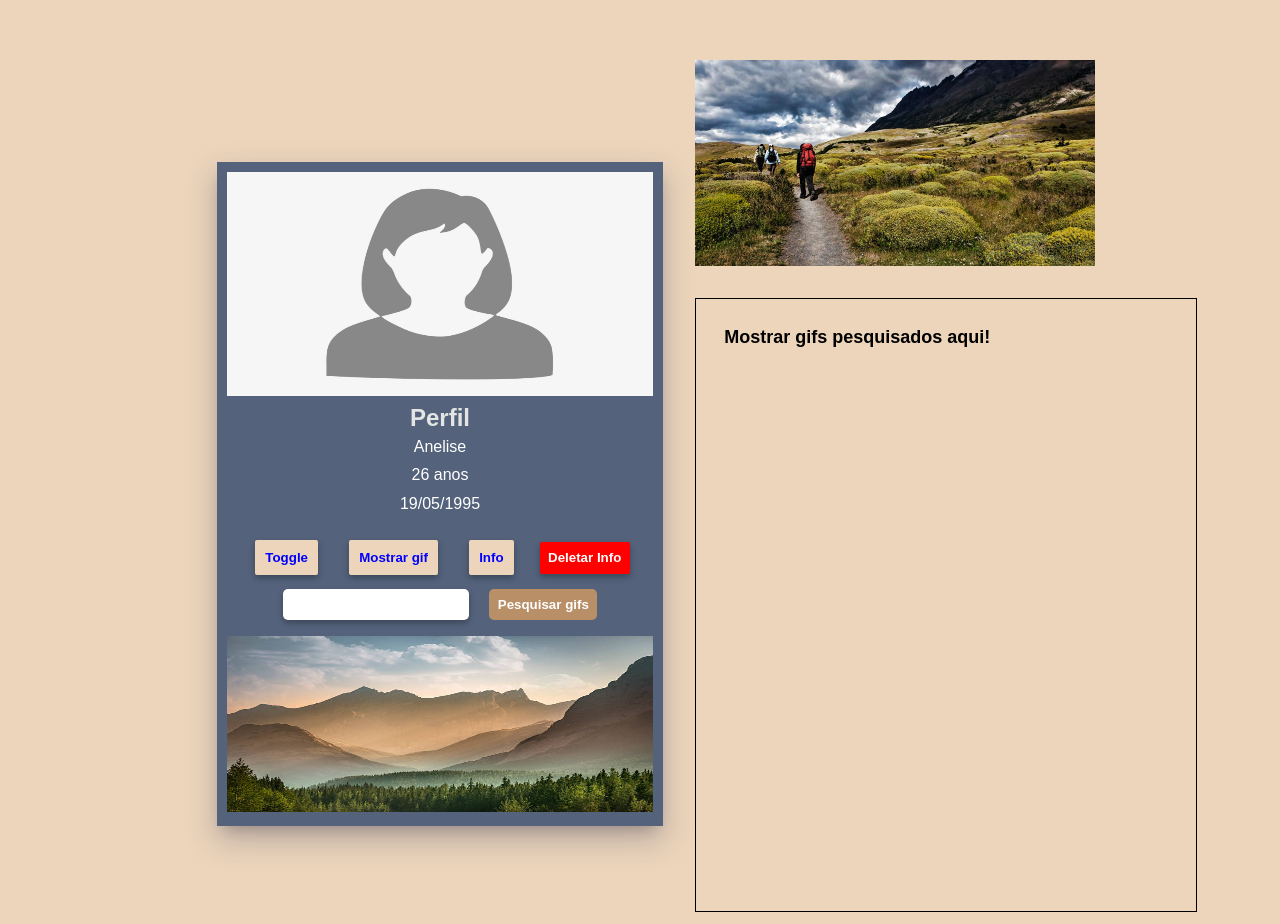
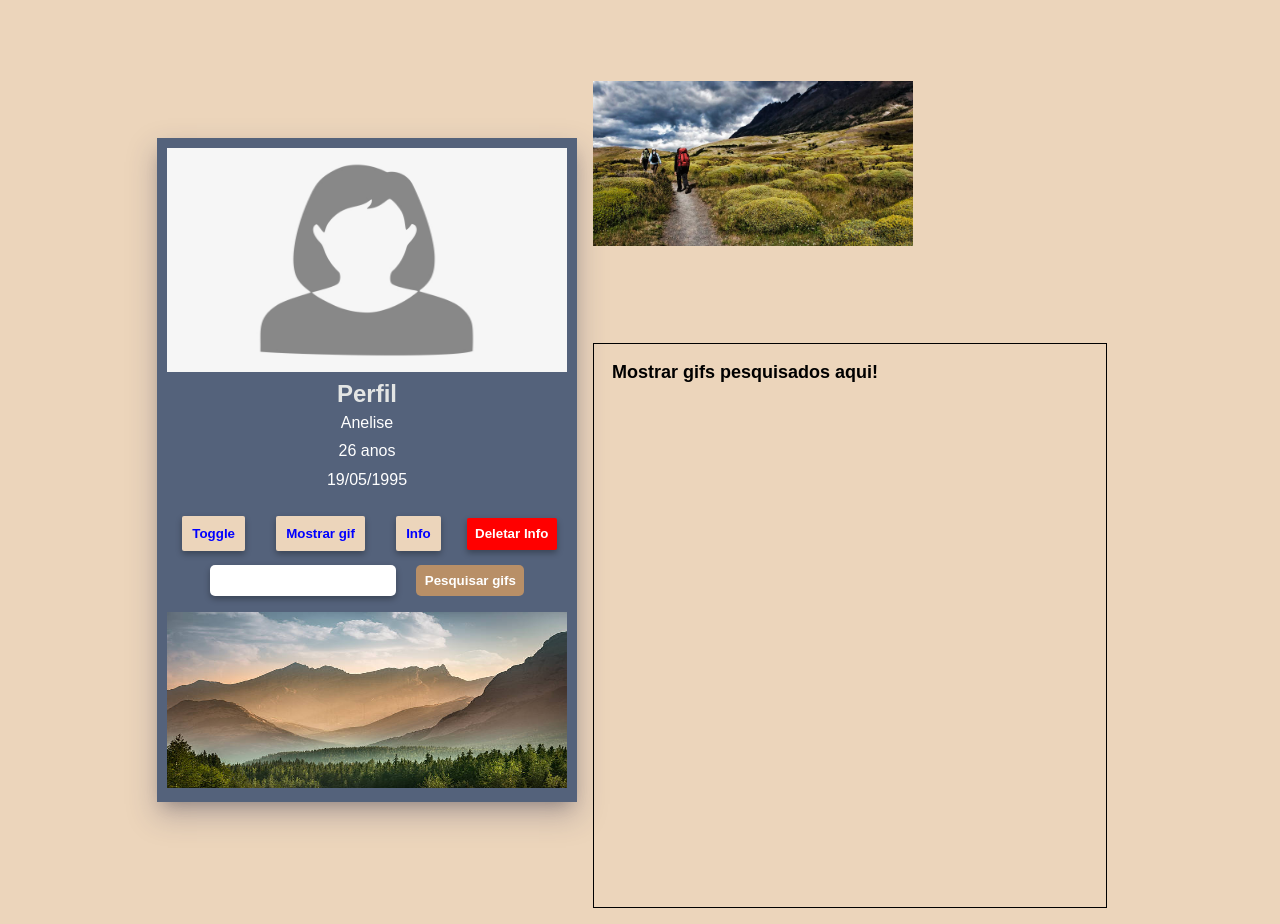
Before and after one commit to anepaz/js-project, a PHP site: page / in a window 1280 px wide. Run offline with PHP 8.4, Linux system fonts and the light colour scheme.

Commit message:
add large screens responsiveness

```diff
--- a/index.html
+++ b/index.html
@@ -35,7 +35,7 @@
     </div>
   </div>
 
-  <div id="image-grid" class="column">
+  <div id="image-grid">
 
     <div class="wrapper">
       <img src="img/photo-2.jpg" alt="People doing trekking on a field">
@@ -45,7 +45,7 @@
       <div class="giphy"></div>
     </div>
 
-    <div class="results column" id="boxResults">
+    <div class="results" id="boxResults">
       <h2>Mostrar gifs pesquisados aqui!</h2>
     </div>
 
--- a/style.css
+++ b/style.css
@@ -224,11 +224,10 @@ input[type='search'] {
   }
 
   #container {
-    width: 100%;
+    max-width: 1349px;
     height: 100vh;
     margin: 0 auto;
-    padding: 2em;
-    position: fixed;
+    padding: 0;
     display: flex;
     flex-direction: row;
   }
@@ -241,7 +240,6 @@ input[type='search'] {
 
   .column {
     float: left;
-    width: 33.33%;
     padding: 10px;
   }
 
@@ -250,6 +248,8 @@ input[type='search'] {
     box-shadow: rgba(50, 50, 93, 0.25) 0px 13px 27px 2px, rgba(0, 0, 0, 0.3) 0px 8px 16px -8px;
     margin-left: 0;
     margin-right: 0;
+    margin-top: 1em;
+    width: 25em;
   }
 
   .profile-pic {
@@ -268,11 +268,20 @@ input[type='search'] {
     transition: opacity 2s;
   }
 
+  #image-grid {
+    display: flex;
+    flex-direction: column;
+    position: relative;
+    height: 100vh;
+  }
+
   .wrapper {
     display: flex;
-    width: 25em;
+    flex-direction: column;
+    width: 20em;
     justify-content: center;
-    padding-bottom: 1em;
+    height: 25em;
+    margin: 1em;
   }
 
   .wrapper img {
@@ -293,33 +302,27 @@ input[type='search'] {
     }
   }
 
-  #image-grid {
-    padding: 2em;
-    display: flex;
-    flex-direction: column;
+  #giphy-wrapper, .giphy img{
     position: relative;
-    width: 25em;
-    height: 100%;
-    justify-content: center;
-
   }
 
-  #giphy-wrapper img{
-    max-width: 25em;
-    max-height: 22.4em;
-    position: relative;
+  #giphy-wrapper img {
+    max-width: 20em;
+    max-height: 25em;
+    margin-left: -12em;
   }
 
   #boxResults, .results {
     display: grid;
     grid-template-columns: 1fr 1fr 1fr;
-    grid-auto-rows: 100px;
-    gap: 10px;
+    grid-auto-rows: 7em;
+    gap: 1em;
     width: 30em;
-    height: 37em;
+    height: 45em;
     justify-content: center;
-    margin-left: 0;
+    margin: 1em;
     border: 1px solid black;
+    position: relative;
   }
 
   .results h2 {
```
Also changed, not shown: other parts of style.css (+33 -28 lines).
